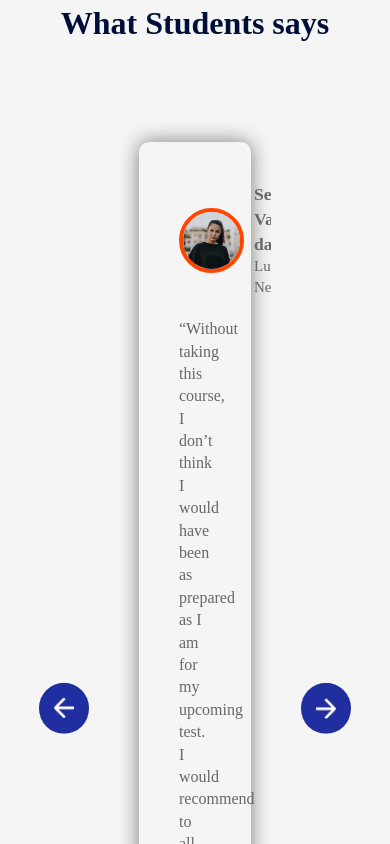
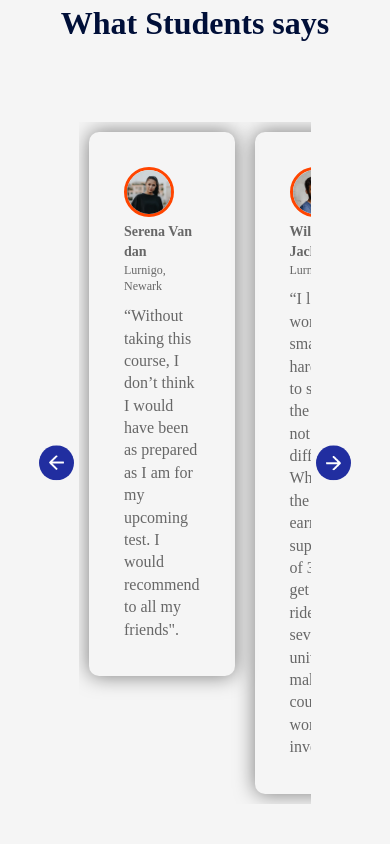
Before and after one commit to Sakshi12032000/Lurnigo, a React (Vite) app: page / in a window 390 px wide. Shown: the part 2560-3404 px from the top of the page. Built offline with nearby package versions, Linux system fonts and the light colour scheme.

Commit message:
Update Testimonials.css

```diff
--- a/src/components/Testimonials/Testimonials.css
+++ b/src/components/Testimonials/Testimonials.css
@@ -54,3 +54,39 @@
     margin-bottom: 20px;
     font-size: 15px;
 }
+
+
+
+
+
+
+
+
+
+
+
+
+@media(max-width: 800px){
+    .testimonials{
+     padding: 0 40px;
+    }
+    .next-btn, .back-btn{
+     padding: 10px;
+     width: 35px;
+    }
+    .user-info{
+        display: block;
+        margin-bottom: 10px;
+        font-size: 12px;
+    }
+    .testimonials ul li{
+     padding: 10px;
+    }
+    .slide{
+     padding: 35px;
+    }
+    .slide img{
+     width: 50px;
+     border: 3px solid orangered;
+    }
+}
```
